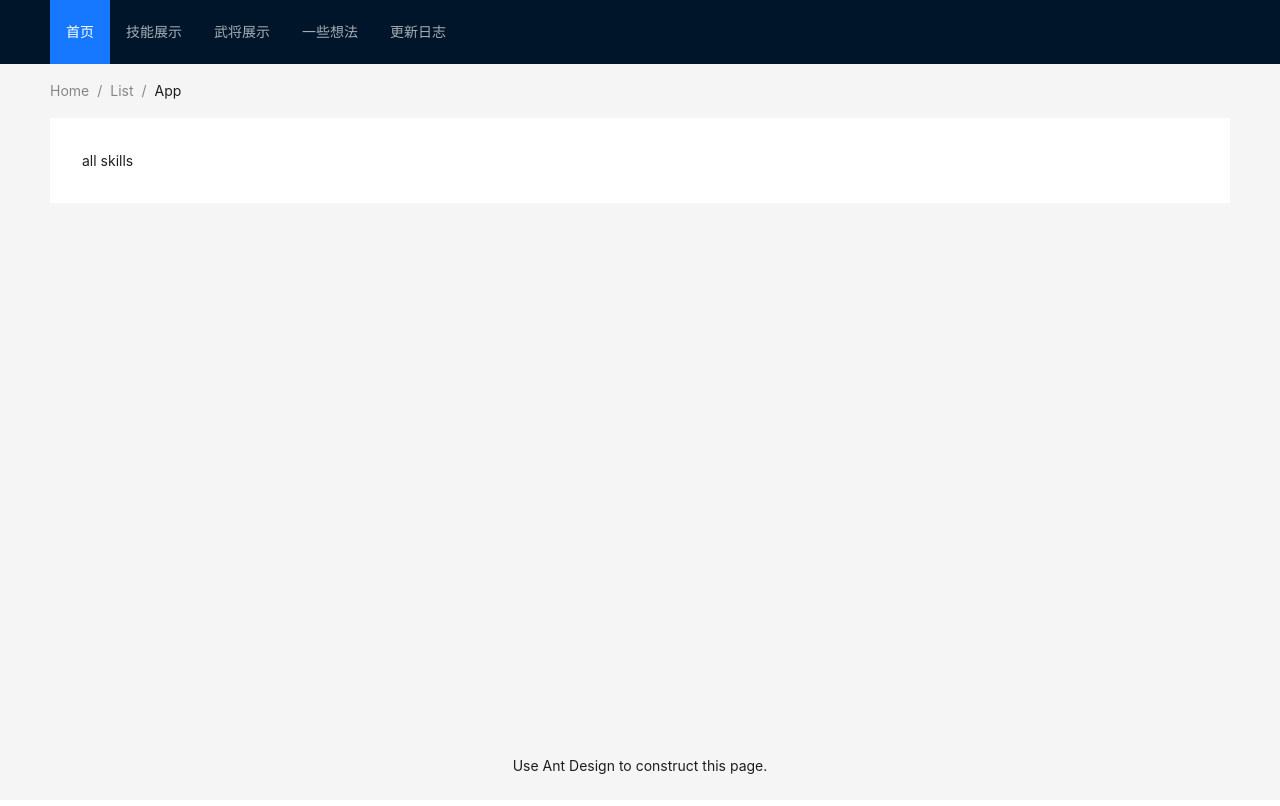
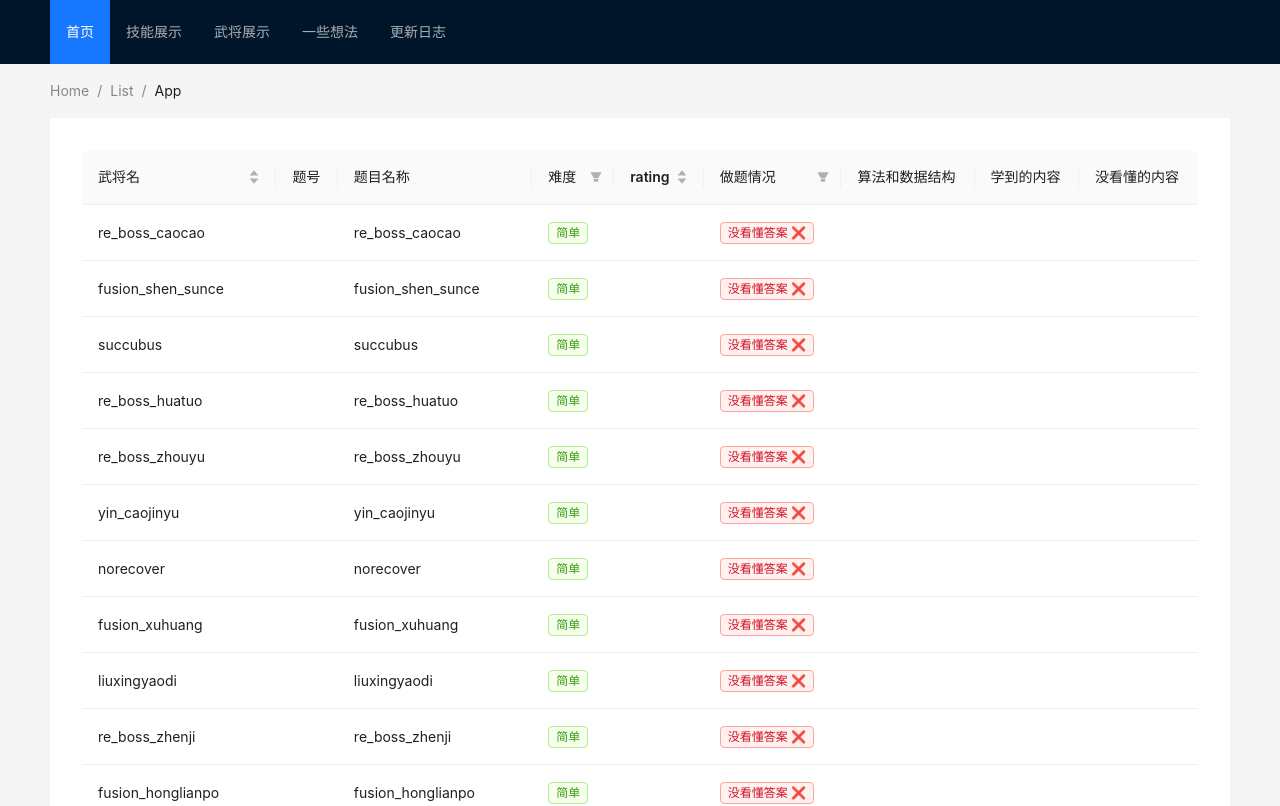
Before and after one commit to S-N-O-R-L-A-X/noname-extension, a React (Vite) app in the folder noname/: page /#/characters in a window 1280 px wide. Shown: the top 806 px of the page. Built offline with nearby package versions, Linux system fonts and the light colour scheme.

Commit message:
feat: add characters

```diff
--- /dev/null
+++ b/noname/src/Views/Characters/ShowAllCharacters.tsx
@@ -0,0 +1,103 @@
+import { Table, Tag } from 'antd';
+
+import characters from "./characters.json";
+export default function ShowAllCharacters() {
+  const columns = [
+    {
+      title: '武将名',
+      dataIndex: 'name',
+      key: 'name',
+      sorter: (a: any, b: any) => Number(a.date.split("/")[2]) - Number(b.date.split("/")[2]),
+    },
+    {
+      title: '题号',
+      dataIndex: 'no',
+      key: 'no',
+    },
+    {
+      title: '题目名称',
+      dataIndex: 'name',
+      key: "name",
+    },
+    {
+      title: "难度",
+      dataIndex: "difficulty",
+      key: "difficulty",
+      filters: [
+        {
+          text: "简单",
+          value: "简单",
+        },
+        {
+          text: "中等",
+          value: "中等",
+        },
+        {
+          text: "困难",
+          value: "困难",
+        },
+      ],
+      onFilter: (value: any, record: any) => record.difficulty.indexOf(value) === 0,
+
+      render: (difficulty: string) => (
+        <>
+          {difficulty === "困难" ? <Tag color="red">困难</Tag> : difficulty === "中等" ? <Tag color="yellow">中等</Tag> : <Tag color="green">简单</Tag>}
+        </>)
+    },
+    {
+      title: "rating",
+      dataIndex: "rating",
+      key: "rating",
+      sorter: (a: any, b: any) => a.rating - b.rating,
+    },
+    {
+      title: "做题情况",
+      dataIndex: "situation",
+      key: "situation",
+      filters: [
+        {
+          text: "自己做出",
+          value: "自己做出",
+        },
+        {
+          text: "看思路写出",
+          value: "看思路写出",
+        },
+        {
+          text: "看懂答案",
+          value: "看懂答案",
+        },
+        {
+          text: "没看懂答案",
+          value: "没看懂答案",
+        },
+      ],
+      onFilter: (value: any, record: any) => record.situation.indexOf(value) === 0,
+      render: (situation: string) => (
+        <>
+          {situation === "自己做出" ? <Tag color="green">自己做出 ✅</Tag> : situation === "看思路写出" ? <Tag color="yellow">看思路写出 ⚡</Tag> : situation === "看懂答案" ? <Tag color="blue">看懂答案 🆗</Tag> : <Tag color="red">没看懂答案 ❌</Tag>}
+        </>)
+    },
+    {
+      title: "算法和数据结构",
+      dataIndex: "method",
+      key: "method"
+    },
+    {
+      title: "学到的内容",
+      dataIndex: "learn",
+      key: "learn"
+    },
+    {
+      title: "没看懂的内容",
+      dataIndex: "unknown",
+      key: "unknown"
+    }
+  ];
+
+  return (
+    <>
+      <Table dataSource={characters.details} columns={columns} pagination={{ pageSize: 31 }}></Table>
+    </>
+  )
+}
--- /dev/null
+++ b/noname/src/Views/Characters/characters.json
@@ -0,0 +1,43 @@
+{
+  "names": [ "界魏武大帝", "界神孙策", "魅魔", "界药坛圣手", "界赤壁火神", "阴间曹金玉", "回血亡", "融徐晃",
+    "六星耀帝", "界洛水仙子", "红脸婆", "界红脸婆", "扩貂蝉", "至尊吴帝", "乱世诸侯", "界年兽", "蛮王",
+    "扩嬴政", "扩赵姬", "扩白起", "扩张仪", "扩商鞅", "扩赵高", "扩芈月", "扩吕不韦", "融贾诩", "融李儒",
+    "魏国机械", "蜀国机械", "蜀国英魂", "魏国英魂", "蜀国智囊团", "融蒲元", "融神姜维"
+  ],
+  "details": [
+    { "name": "re_boss_caocao", "gender": "male", "nationality": "wei", "hp": 12, "skills": [ "shenhu", "boss_guixin", "xiongcai" ] },
+    { "name": "fusion_shen_sunce", "gender": "male", "nationality": "shen", "hp": "1/8", "skills": [ "shenhu", "hunzi", "boss_jiang", "yingba", "scfuhai", "repinghe" ] },
+    { "name": "succubus", "gender": "female", "nationality": "shen", "hp": 6, "skills": [ "meihun", "rebiyue", "yuehun", "yunshen", "boss_guimei", "yuxin" ] },
+    { "name": "re_boss_huatuo", "gender": "male", "nationality": "qun", "hp": 6, "skills": [ "shenhu", "chulao", "mazui", "boss_shengshou", "guizhen", "wuqin" ] },
+    { "name": "re_boss_zhouyu", "gender": "male", "nationality": "wu", "hp": 10, "skills": [ "shenhu", "huoshen", "boss_honglian", "boss_xianyin", "boss_zhaohuo", "boss_honglianx" ] },
+    { "name": "yin_caojinyu", "gender": "female", "nationality": "wei", "hp": 10, "skills": [ "shenhu", "yinyuqi", "yinshanshen", "yinxianjing" ] },
+    { "name": "norecover", "gender": "male", "nationality": "shen", "hp": 25, "skills": [ "boss_fudu", "boss_kujiu", "boss_duqu", "boss_echou", "ex_haizhong" ] },
+    { "name": "fusion_xuhuang", "gender": "male", "nationality": "wei", "hp": 6, "skills": [ "shenhu", "shipo", "famine", "olduanliang", "oljiezi" ] },
+    { "name": "liuxingyaodi", "gender": "male", "nationality": "shu", "hp": "6/8", "skills": [ "shenhu", "renjun", "boss_rende" ] },
+    { "name": "re_boss_zhenji", "gender": "female", "nationality": "wei", "hp": 6, "skills": [ "shenhu", "tashui", "lingbo", "jiaoxia", "fanghua", "reluoshen" ] },
+    { "name": "fusion_honglianpo", "gender": "female", "nationality": "shen", "hp": 8, "skills": [ "boss_shiyou", "boss_wangshi", "boss_didong", "boss_guimei", "boss_xuechi" ] },
+    { "name": "ex_diaochan", "gender": "female", "nationality": "qun", "hp": 3, "skills": [ "shenhu", "ex_yuhun", "ex_kongshen" ] },
+    { "name": "re_fusion_honglianpo", "gender": "female", "nationality": "shen", "hp": 8, "skills": [ "boss_shiyou", "rewangshi", "boss_didong", "boss_guimei", "rexuechi" ] },
+    { "name": "zhizunwudi", "gender": "male", "nationality": "wu", "hp": 8, "skills": [ "shenhu", "wuye", "boss_zhiheng" ] },
+    { "name": "luanshizhuhou", "gender": "male", "nationality": "qun", "hp": 10, "skills": [ "shenhu", "qibing", "hunzhan" ] },
+    { "name": "re_nianshou", "gender": "male", "nationality": "shen", "hp": 4, "skills": [ "boss_nianrui", "boss_mengtai", "boss_jingjue", "boss_renxing", "boss_ruizhi", "boss_nbaonu", "boss_shouyi" ] },
+    { "name": "barbarian_king", "gender": "male", "nationality": "qun", "hp": 10, "skills": [ "shenhu", "equan", "manji", "manyi", "mansi", "xiangzhen", "huoshou", "zaiqi", "juxiang", "hanyong" ] },
+    { "name": "ex_yingzheng", "gender": "male", "nationality": "daqin", "hp": 8, "skills": [ "shenhu", "ex_yitong", "ex_shihuang", "ex_liuhe", "ex_zulong", "ex_fenshu", "ex_kencao" ] },
+    { "name": "ex_zhaoji", "gender": "female", "nationality": "daqin", "hp": 4, "skills": [ "ex_shanwu", "ex_daqi", "ex_xianji", "ex_huoluan" ] },
+    { "name": "ex_baiqi", "gender": "male", "nationality": "daqin", "hp": 8, "skills": [ "shenhu", "ex_wuan", "ex_shashen", "ex_fachu", "ex_changsheng", "bubing_fangzhen", "qibing_liangju", "qibing_changjian", "ex_kencao", "nushou_jinnu" ] },
+    { "name": "ex_zhangyi", "gender": "male", "nationality": "daqin", "hp": 6, "skills": [ "shenhu", "ex_lianheng", "ex_xiongbian", "ex_qiaoshe", "ex_xichu" ] },
+    { "name": "ex_shangyang", "gender": "male", "nationality": "daqin", "hp": 6, "skills": [ "shenhu", "ex_bianfa", "ex_limu", "ex_kencao", "ex_lianzuo" ] },
+    { "name": "ex_zhaogao", "gender": "male", "nationality": "daqin", "hp": 6, "skills": [ "shenhu", "ex_zhilu", "ex_gaizhao", "ex_haizhong", "ex_aili", "ex_zaiguan", "ex_kencao" ] },
+    { "name": "ex_miyue", "gender": "female", "nationality": "daqin", "hp": 8, "skills": [ "shenhu", "ex_zhangzheng", "ex_taihou", "ex_youmie", "ex_yintui" ] },
+    { "name": "ex_lvbuwei", "gender": "male", "nationality": "daqin", "hp": 4, "skills": [ "shenhu", "ex_jugu", "ex_qihuo", "ex_chunqiu", "ex_baixiang" ] },
+    { "name": "fusion_jiaxu", "gender": "male", "nationality": "qun", "hp": 7, "skills": [ "rewansha", "reluanwu", "reweimu", "zhenlue", "fusion_jianshu", "fusion_yongdi" ] },
+    { "name": "fusion_liru", "gender": "male", "nationality": "qun", "hp": 5, "skills": [ "shenhu", "juece", "mieji", "fencheng", "xinjuece", "xinmieji", "xinfencheng", "rejuece", "remieji", "fusion_zhudong", "fusion_cidu" ] },
+    { "name": "fusion_weiguojixie", "gender": "none", "nationality": "wei", "hp": 10, "skills": [ "boss_jiguan", "boss_nailuo", "boss_didongjg", "boss_lianyujg", "boss_tunshi", "boss_tanshi" ] },
+    { "name": "fusion_shuguojixie", "gender": "none", "nationality": "shu", "hp": 15, "skills": [ "boss_jiguan", "boss_yuhuojg", "boss_tianyun", "fusion_zhenwei", "fusion_benlei", "yizhong", "boss_lingyu", "boss_mojianjg" ] },
+    { "name": "fusion_shuguoyinghun", "gender": "none", "nationality": "shu", "hp": "1/2", "skills": [ "shenhu", "fusion_gongshen", "boss_jingmiao", "boss_zhinang", "boss_biantian", "bazhen", "boss_lingfeng", "boss_jizhen", "boss_yuhuojg", "boss_qiwu", "boss_tianyujg", "boss_xiaorui", "boss_huchen", "boss_fengjian", "boss_keding" ] },
+    { "name": "fusion_shuguoyinghun2", "gender": "none", "nationality": "shu", "hp": "3/5", "skills": [ "shenhu", "fusion_gongshen", "boss_jingmiao", "boss_zhinang", "boss_biantian", "bazhen", "boss_yuhuojg", "boss_qiwu", "boss_tianyujg" ] },
+    { "name": "fusion_weiguoyinghun", "gender": "none", "nationality": "wei", "hp": 10, "skills": [ "shenhu", "boss_xuanlei", "boss_skonghun", "boss_chiying", "boss_chuanyun", "boss_leili", "boss_fengxing", "boss_jueji", "fusion_jiaoxie" ] },
+    { "name": "fusion_puyuan", "gender": "male", "nationality": "shu", "hp": 10, "skills": [ "shenhu", "fusion_shengong", "olqisi", "pytianjiang", "fusion_zhuren", "fusion_bianshui" ] },
+    { "name": "fusion_shen_jiangwei", "gender": "male", "nationality": "shen", "hp": 10, "skills": [ "shenhu", "jiufa", "fusion_tianren", "fusion_pingxiang", "fusion_tiaoxin", "olzhiji" ] }
+  ]
+}
--- a/noname/src/main.tsx
+++ b/noname/src/main.tsx
@@ -3,6 +3,7 @@ import ReactDOM from 'react-dom/client'
 import { createHashRouter, RouterProvider } from 'react-router-dom';
 import App from './App';
 import './index.css';
+import ShowAllCharacters from './Views/Characters/ShowAllCharacters';
 import ShowAllSKills from './Views/Skills';
 import UpdateLog from './Views/UpdateLog/UpdateLog';
 
@@ -25,7 +26,7 @@ export const route_info = [
       {
         path: "/characters",
         title: "武将展示",
-        element: <ShowAllSKills />
+        element: <ShowAllCharacters />
       },
       {
         path: "/thoughts",
```
